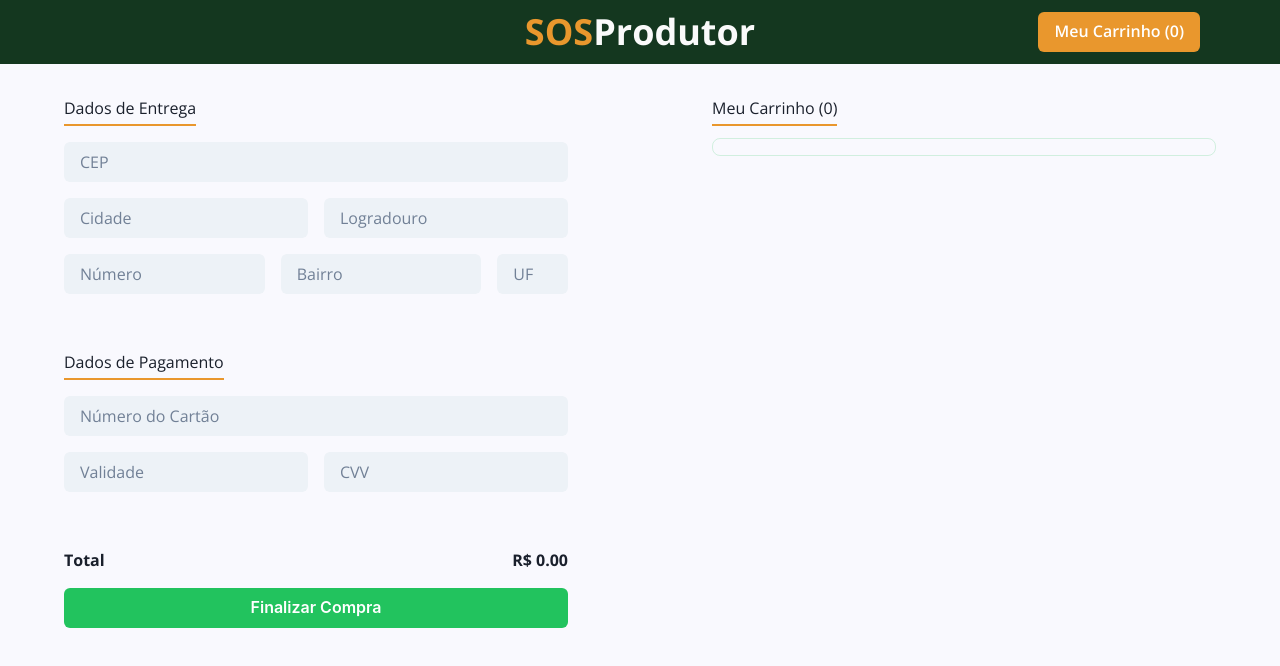
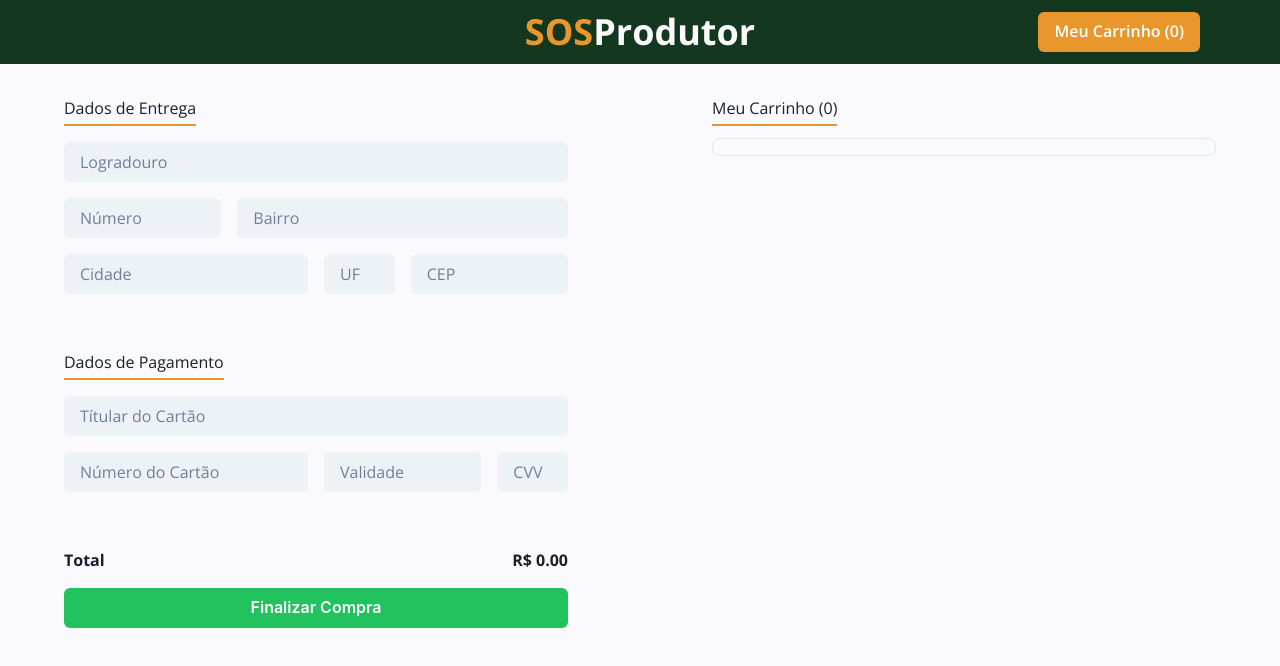
Before and after one commit to andersontrkz/sos-produtor, a React (Create React App) app in the folder client/: page /checkout in a window 1280 px wide. Shown: the top 666 px of the page. Built offline with nearby package versions, Linux system fonts and the light colour scheme.

Commit message:
build(chekout): add checkout transaction

```diff
--- a/client/src/components/Pages/Checkout/CartItem.jsx
+++ b/client/src/components/Pages/Checkout/CartItem.jsx
@@ -1,8 +1,8 @@
 import React from 'react';
+import PropTypes from 'prop-types';
 import {
   Grid, GridItem, Image, Button, Badge, Text, Input,
 } from '@chakra-ui/react';
-import PropTypes from 'prop-types';
 
 const CartItem = ({ product }) => (
   <Grid templateColumns="repeat(12, 1fr)" overflowY="auto" maxH="l" p={2} boxShadow="inner" borderRadius="8px">
@@ -44,7 +44,6 @@ const CartItem = ({ product }) => (
 );
 
 CartItem.propTypes = {
-  // index: PropTypes.number.isRequired,
   product: PropTypes.shape({
     id: PropTypes.string,
     name: PropTypes.string,
--- a/client/src/components/Pages/Checkout/Checkout.jsx
+++ b/client/src/components/Pages/Checkout/Checkout.jsx
@@ -1,4 +1,4 @@
-import React from 'react';
+import React, { useState, useEffect } from 'react';
 import { Grid, GridItem, Text } from '@chakra-ui/react';
 import { useSelector } from 'react-redux';
 
@@ -7,13 +7,75 @@ import Form from './Form';
 import Cart from './Cart';
 
 const Checkout = () => {
-  const { totalCartQuantity } = useSelector((state) => state.shop);
+  const { cart, totalCartQuantity, totalCartPrice } = useSelector((state) => state.shop);
+
+  const generateSevenDaysDate = () => {
+    const date = new Date();
+    date.setDate(date.getDate() + 7);
+
+    return date;
+  };
+
+  const [transaction, setTransaction] = useState({
+    amount: 0,
+    card_number: '',
+    card_cvv: '',
+    card_expiration_date: '',
+    card_holder_name: '',
+    shipping: {
+      name: 'SOS Produtor',
+      fee: 1000,
+      delivery_date: generateSevenDaysDate(),
+      expedited: true,
+      address: {
+        country: 'br',
+        state: '',
+        city: '',
+        neighborhood: '',
+        street: '',
+        street_number: '',
+        zipcode: '',
+      },
+    },
+    items: [],
+    split_rules: [],
+  });
+
+  const setShippingProperties = (key, value) => {
+    setTransaction({
+      ...transaction,
+      shipping: {
+        ...transaction.shipping,
+        address: {
+          ...transaction.shipping.address,
+          [key]: value,
+        },
+      },
+    });
+  };
+
+  const finalizeTransaction = () => {
+    console.log(transaction);
+  };
+
+  useEffect(() => {
+    setTransaction({
+      ...transaction,
+      amount: totalCartPrice,
+      items: cart,
+    });
+  }, [totalCartPrice, cart]);
 
   return (
     <Layout>
       <Grid templateColumns="repeat(2, 1fr)" gap={4}>
         <GridItem rowSpan={11} colSpan={1} py={8} px={16}>
-          <Form />
+          <Form
+            setShippingProperties={setShippingProperties}
+            transaction={transaction}
+            setTransaction={setTransaction}
+            finalizeTransaction={finalizeTransaction}
+          />
         </GridItem>
         <GridItem rowSpan={11} colSpan={1} py={8} px={16}>
           <Text pb={1} w="max-content" borderBottom="2px solid var(--primary-color)">{`Meu Carrinho (${totalCartQuantity})`}</Text>
--- a/client/src/components/Pages/Checkout/Form.jsx
+++ b/client/src/components/Pages/Checkout/Form.jsx
@@ -1,10 +1,13 @@
 import React from 'react';
+import PropTypes from 'prop-types';
 import {
   Grid, GridItem, Text, Input, Button, Flex,
 } from '@chakra-ui/react';
 import { useSelector } from 'react-redux';
 
-const Form = () => {
+const Form = ({
+  setShippingProperties, transaction, setTransaction, finalizeTransaction,
+}) => {
   const { totalCartPrice } = useSelector((state) => state.shop);
 
   return (
@@ -14,14 +17,38 @@ const Form = () => {
       </GridItem>
       <GridItem colSpan={12}>
         <Input
-          colSpan={11}
-          placeholder="CEP"
+          placeholder="Logradouro"
           bg="gray.100"
           border={0}
           color="gray.500"
           _placeholder={{
             color: 'gray.500',
           }}
+          onChange={({ target }) => setShippingProperties('street', target.value)}
+        />
+      </GridItem>
+      <GridItem colSpan={4}>
+        <Input
+          placeholder="Número"
+          bg="gray.100"
+          border={0}
+          color="gray.500"
+          _placeholder={{
+            color: 'gray.500',
+          }}
+          onChange={({ target }) => setShippingProperties('street_number', target.value)}
+        />
+      </GridItem>
+      <GridItem colSpan={8}>
+        <Input
+          placeholder="Bairro"
+          bg="gray.100"
+          border={0}
+          color="gray.500"
+          _placeholder={{
+            color: 'gray.500',
+          }}
+          onChange={({ target }) => setShippingProperties('neighborhood', target.value)}
         />
       </GridItem>
       <GridItem colSpan={6}>
@@ -33,39 +60,7 @@ const Form = () => {
           _placeholder={{
             color: 'gray.500',
           }}
-        />
-      </GridItem>
-      <GridItem colSpan={6}>
-        <Input
-          placeholder="Logradouro"
-          bg="gray.100"
-          border={0}
-          color="gray.500"
-          _placeholder={{
-            color: 'gray.500',
-          }}
-        />
-      </GridItem>
-      <GridItem colSpan={5}>
-        <Input
-          placeholder="Número"
-          bg="gray.100"
-          border={0}
-          color="gray.500"
-          _placeholder={{
-            color: 'gray.500',
-          }}
-        />
-      </GridItem>
-      <GridItem colSpan={5}>
-        <Input
-          placeholder="Bairro"
-          bg="gray.100"
-          border={0}
-          color="gray.500"
-          _placeholder={{
-            color: 'gray.500',
-          }}
+          onChange={({ target }) => setShippingProperties('city', target.value)}
         />
       </GridItem>
       <GridItem colSpan={2}>
@@ -77,6 +72,20 @@ const Form = () => {
           _placeholder={{
             color: 'gray.500',
           }}
+          onChange={({ target }) => setShippingProperties('state', target.value)}
+        />
+      </GridItem>
+      <GridItem colSpan={4}>
+        <Input
+          colSpan={11}
+          placeholder="CEP"
+          bg="gray.100"
+          border={0}
+          color="gray.500"
+          _placeholder={{
+            color: 'gray.500',
+          }}
+          onChange={({ target }) => setShippingProperties('zipcode', target.value)}
         />
       </GridItem>
       <br />
@@ -85,7 +94,18 @@ const Form = () => {
       </GridItem>
       <GridItem colSpan={12}>
         <Input
-          colSpan={11}
+          placeholder="Títular do Cartão"
+          bg="gray.100"
+          border={0}
+          color="gray.500"
+          _placeholder={{
+            color: 'gray.500',
+          }}
+          onChange={(e) => setTransaction({ ...transaction, card_holder_name: e.target.value })}
+        />
+      </GridItem>
+      <GridItem colSpan={6}>
+        <Input
           placeholder="Número do Cartão"
           bg="gray.100"
           border={0}
@@ -93,9 +113,10 @@ const Form = () => {
           _placeholder={{
             color: 'gray.500',
           }}
+          onChange={(e) => setTransaction({ ...transaction, card_number: e.target.value })}
         />
       </GridItem>
-      <GridItem colSpan={6}>
+      <GridItem colSpan={4}>
         <Input
           placeholder="Validade"
           bg="gray.100"
@@ -104,9 +125,10 @@ const Form = () => {
           _placeholder={{
             color: 'gray.500',
           }}
+          onChange={(e) => setTransaction({ ...transaction, card_expiration_date: e.target.value })}
         />
       </GridItem>
-      <GridItem colSpan={6}>
+      <GridItem colSpan={2}>
         <Input
           placeholder="CVV"
           bg="gray.100"
@@ -115,6 +137,7 @@ const Form = () => {
           _placeholder={{
             color: 'gray.500',
           }}
+          onChange={(e) => setTransaction({ ...transaction, card_cvv: e.target.value })}
         />
       </GridItem>
       <br />
@@ -129,6 +152,7 @@ const Form = () => {
           fontFamily="heading"
           w="full"
           colorScheme="whatsapp"
+          onClick={() => finalizeTransaction()}
         >
           Finalizar Compra
         </Button>
@@ -137,4 +161,11 @@ const Form = () => {
   );
 };
 
+Form.propTypes = {
+  setShippingProperties: PropTypes.shape().isRequired,
+  transaction: PropTypes.shape().isRequired,
+  setTransaction: PropTypes.shape().isRequired,
+  finalizeTransaction: PropTypes.shape().isRequired,
+};
+
 export default Form;
```
